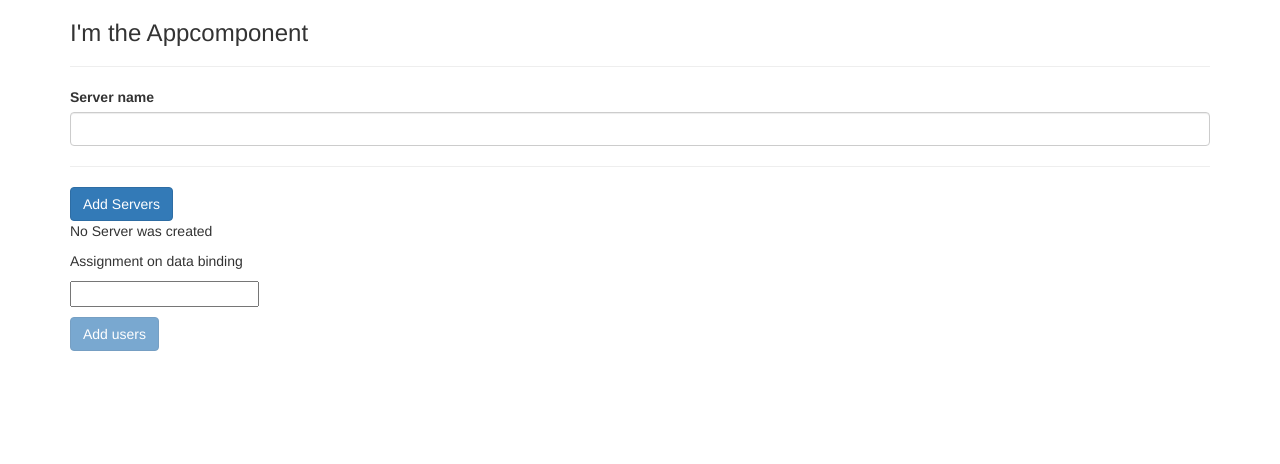
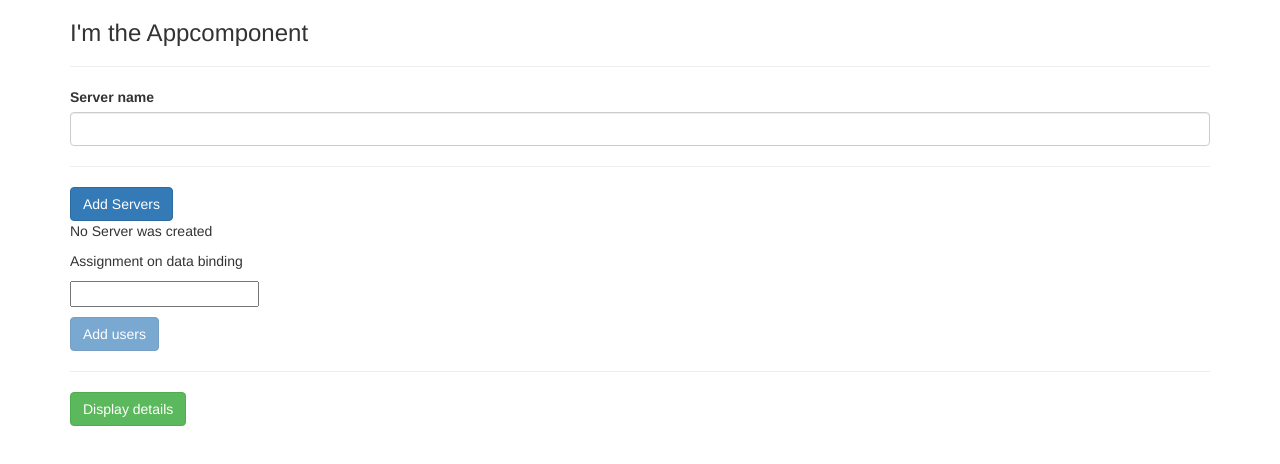
Before and after one commit to gagan0183/angular8-complete-guide, an Angular app: page / in a window 1280 px wide. Shown: the top 464 px of the page. Built offline with nearby package versions, Linux system fonts and the light colour scheme.

Commit message:
assignment solutions

```diff
--- a/src/app/app.component.html
+++ b/src/app/app.component.html
@@ -11,6 +11,8 @@
       <!-- <div class="app-servers"></div> -->
       <!-- <app-success-alert></app-success-alert>
       <app-warning-alert></app-warning-alert> -->
+      <hr />
+      <app-assignments></app-assignments>
     </div>
   </div>
 </div>
--- a/src/app/app.module.ts
+++ b/src/app/app.module.ts
@@ -7,6 +7,7 @@ import { ServersComponent } from './servers/servers.component';
 import { WarningAlertComponent } from './warning-alert/warning-alert.component';
 import { SuccessAlertComponent } from './success-alert/success-alert.component';
 import { FormsModule } from '@angular/forms';
+import { AssignmentsComponent } from './assignments/assignments.component';
 
 @NgModule({
   declarations: [
@@ -14,7 +15,8 @@ import { FormsModule } from '@angular/forms';
     ServerComponent,
     ServersComponent,
     WarningAlertComponent,
-    SuccessAlertComponent
+    SuccessAlertComponent,
+    AssignmentsComponent
   ],
   imports: [BrowserModule, FormsModule],
   providers: [],
--- /dev/null
+++ b/src/app/assignments/assignments.component.html
@@ -0,0 +1,3 @@
+<button class="btn btn-success" (click)="toggleText()">Display details</button>
+<p *ngIf="displayText">secret passwords</p>
+<p *ngFor="let log of logs">{{ log }}</p>
--- /dev/null
+++ b/src/app/assignments/assignments.component.ts
@@ -0,0 +1,19 @@
+import { Component, OnInit } from '@angular/core';
+
+@Component({
+  selector: 'app-assignments',
+  templateUrl: './assignments.component.html',
+  styleUrls: ['./assignments.component.css']
+})
+export class AssignmentsComponent implements OnInit {
+  displayText: boolean = false;
+  logs: any = [];
+  constructor() {}
+
+  ngOnInit() {}
+
+  toggleText() {
+    this.displayText = !this.displayText;
+    this.logs.push(new Date().getTime());
+  }
+}
```
Also changed, not shown: src/app/assignments/assignments.component.css (added), 1 other file (tests, documents, lock files or other folders).
